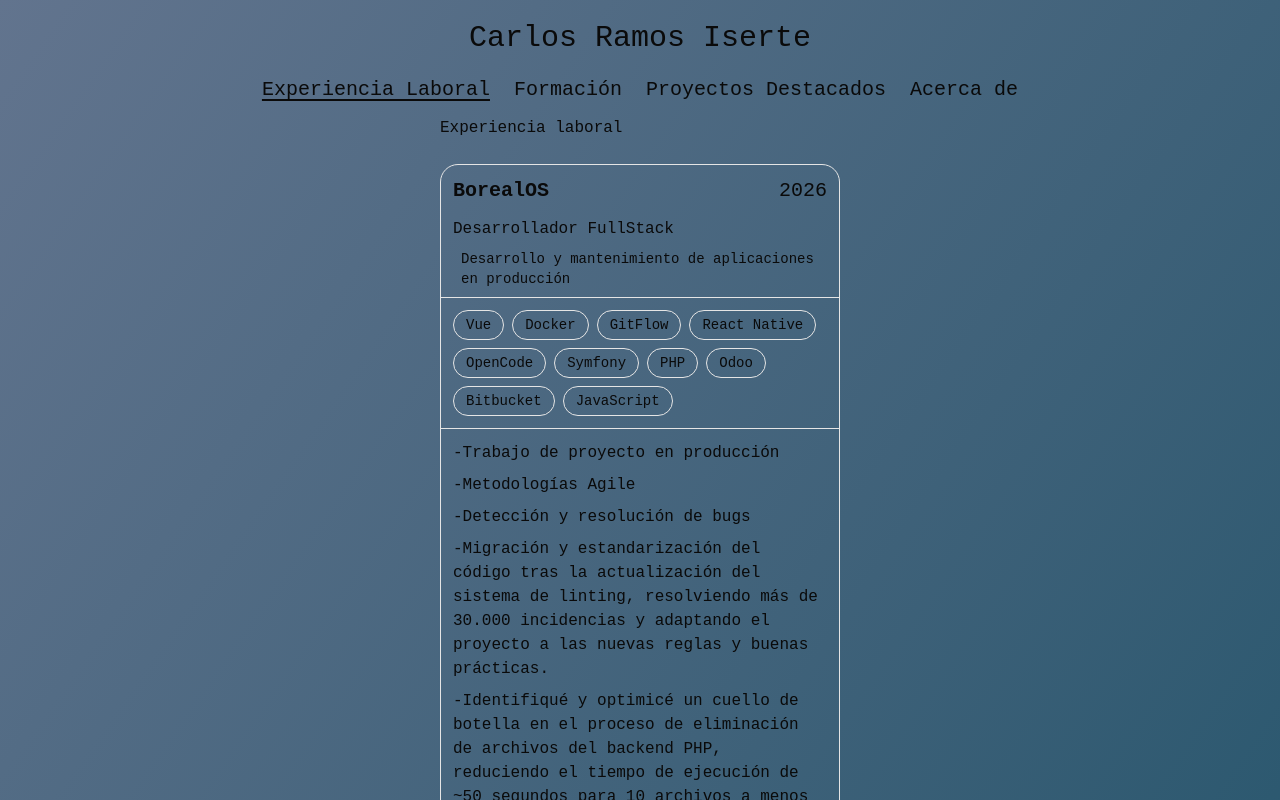
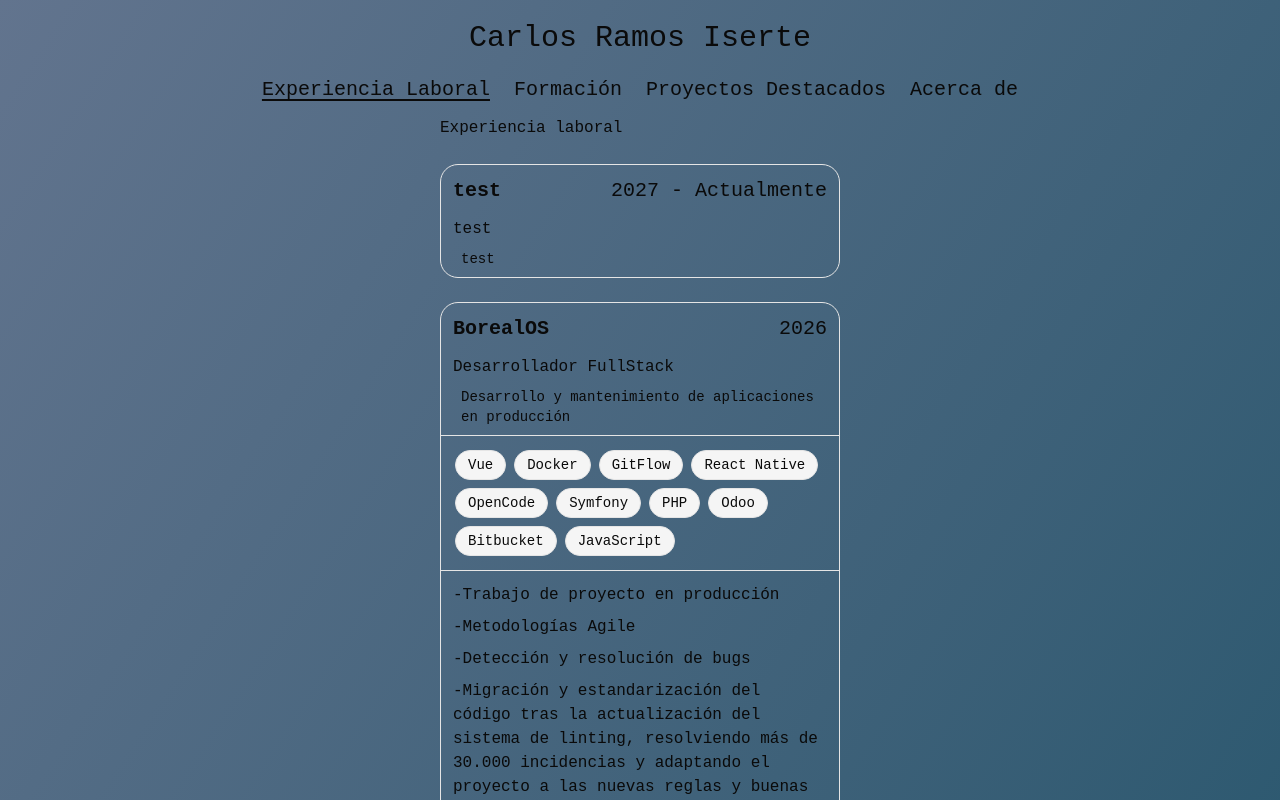
Before and after one commit to CarlosRamosDeveloper/portfolio, a React (Vite) app: page /experience in a window 1280 px wide. Shown: the top 800 px of the page. Built offline with nearby package versions, Linux system fonts and the light colour scheme.

Commit message:
refactored and rearanged components

```diff
--- a/src/portfolio/components/TechCard.tsx
+++ /dev/null
@@ -1,12 +0,0 @@
-export const TechCard = (techName: string) => {
-  return (
-    <>
-      <div
-        className="rounded-full border border-border px-3 py-1 text-sm"
-        key={techName}
-      >
-        {techName}
-      </div>
-    </>
-  );
-};
--- a/src/portfolio/components/index.ts
+++ b/src/portfolio/components/index.ts
@@ -4,4 +4,3 @@ export { PortfolioHeader } from './PortfolioHeader';
 export { PortfolioIcon } from './PortfolioIcon';
 export { PortfolioNavBar } from './PortfolioNavBar';
 export { Separator } from './Separator';
-export { TechCard } from './TechCard';
--- a/src/portfolio/data/ExperienceData.ts
+++ b/src/portfolio/data/ExperienceData.ts
@@ -6,8 +6,8 @@ export const ExperienceData: JobExperience[] = [
   //     company: '',
   //     workingPosition: '',
   //     subtitle: '',
-  //     startingYear: 202,
-  //     finishingYear: 202,
+  //     startYear: 202,
+  //     endYear: 202,
   //     techStack: [],
   //     description: [],
   //   },
@@ -75,4 +75,14 @@ export const ExperienceData: JobExperience[] = [
       'Identifiqué y optimicé un cuello de botella en el proceso de eliminación de archivos del backend PHP, reduciendo el tiempo de ejecución de ~50 segundos para 10 archivos a menos de 4 segundos para 200, aproximadamente 250× más rápido.',
     ],
   },
+  {
+    id: 4,
+    company: 'test',
+    workingPosition: 'test',
+    subtitle: 'test',
+    startYear: 2027,
+    endYear: null,
+    techStack: [],
+    description: [],
+  },
 ];
--- a/src/portfolio/pages/experience/components/ExperienceCard.tsx
+++ b/src/portfolio/pages/experience/components/ExperienceCard.tsx
@@ -1,7 +1,11 @@
 import type { JobExperience } from '@/interfaces';
-import { ExperienceDescriptionList, ExperienceSubtitle } from '.';
-import { Separator, TechCard } from '@/portfolio/components';
+import {
+  ExperienceDate,
+  ExperienceDescriptionList,
+  ExperienceSubtitle,
+} from '.';
 import { ExperienceWorkingPositionText } from './ExperienceWorkingPositionText';
+import { TechStackList } from './TechStackList';
 
 interface Props {
   experience: JobExperience;
@@ -9,39 +13,17 @@ interface Props {
 
 export const ExperienceCard = ({ experience }: Props) => {
   return (
-    <>
     <div className="my-6 w-100 border rounded-2xl">
-        <div className="flex p-3 justify-between text-xl">
+      <div className="flex p-3 justify-between">
         <div className="font-semibold text-xl">{experience.company}</div>
-          <div className="ml-4">
-            {experience.startYear}
-            {experience.startYear !== experience.endYear && (
-              <> - {experience.endYear || 'Actualmente'}</>
-            )}
-          </div>
+        <ExperienceDate start={experience.startYear} end={experience.endYear} />
       </div>
       <ExperienceWorkingPositionText
         workingPosition={experience.workingPosition}
       />
-        {experience.subtitle && (
       <ExperienceSubtitle text={experience.subtitle} />
-        )}
-        <Separator />
-        <div className="flex flex-wrap gap-2 p-3">
-          {experience.techStack.map((tech) => TechCard(tech))}
+      <TechStackList techStack={experience.techStack} />
+      <ExperienceDescriptionList descriptions={experience.description} />
     </div>
-
-        <div>
-          {experience.description && (
-            <>
-              <Separator />
-              <ExperienceDescriptionList
-                descriptions={experience.description}
-              />
-            </>
-          )}
-        </div>
-      </div>
-    </>
   );
 };
--- /dev/null
+++ b/src/portfolio/pages/experience/components/ExperienceDate.tsx
@@ -0,0 +1,13 @@
+interface Props {
+  start: number;
+  end?: number | null;
+}
+
+export const ExperienceDate = ({ start, end = null }: Props) => {
+  return (
+    <div className="text-xl">
+      {start}
+      {start !== end && <> - {end ?? 'Actualmente'}</>}
+    </div>
+  );
+};
--- a/src/portfolio/pages/experience/components/ExperienceDescriptionList.tsx
+++ b/src/portfolio/pages/experience/components/ExperienceDescriptionList.tsx
@@ -1,3 +1,4 @@
+import { Separator } from '@/portfolio/components';
 import { ExperienceDescription } from './ExperienceDescription';
 
 interface Props {
@@ -5,8 +6,10 @@ interface Props {
 }
 
 export const ExperienceDescriptionList = ({ descriptions }: Props) => {
+  if (descriptions.length === 0) return null;
   return (
     <>
+      <Separator />
       <div className="py-2 m-1">
         {descriptions.map((description) => (
           <ExperienceDescription description={description} />
--- a/src/portfolio/pages/experience/components/ExperienceSubtitle.tsx
+++ b/src/portfolio/pages/experience/components/ExperienceSubtitle.tsx
@@ -1,7 +1,8 @@
 interface Props {
-  text: string;
+  text?: string;
 }
 
 export const ExperienceSubtitle = ({ text }: Props) => {
+  if (!text) return;
   return <p className="flex text-sm px-5 py-2">{text}</p>;
 };
--- /dev/null
+++ b/src/portfolio/pages/experience/components/TechCard.tsx
@@ -0,0 +1,16 @@
+interface Props {
+  techName: string;
+}
+
+export const TechCard = ({ techName }: Props) => {
+  return (
+    <>
+      <div
+        className="rounded-full border border-border bg-muted px-3 py-1 text-sm"
+        key={techName}
+      >
+        {techName}
+      </div>
+    </>
+  );
+};
--- /dev/null
+++ b/src/portfolio/pages/experience/components/TechStackList.tsx
@@ -0,0 +1,23 @@
+import type { Technologies } from '@/interfaces';
+import { TechCard } from '.';
+import { Separator } from '@/portfolio/components';
+
+interface Props {
+  techStack: Technologies[];
+}
+
+export const TechStackList = ({ techStack }: Props) => {
+  if (techStack.length === 0) return;
+  return (
+    <>
+      <Separator />
+      <div className="p-1 m-1">
+        <div className="flex flex-wrap gap-2 m-0.5 p-1">
+          {techStack.map((tech) => (
+            <TechCard key={tech} techName={tech} />
+          ))}
+        </div>
+      </div>
+    </>
+  );
+};
--- a/src/portfolio/pages/experience/components/index.ts
+++ b/src/portfolio/pages/experience/components/index.ts
@@ -1,5 +1,7 @@
 export { ExperienceCard } from './ExperienceCard';
 export { ExperienceCardsList } from './ExperienceCardsList';
+export { ExperienceDate } from './ExperienceDate';
 export { ExperienceDescription } from './ExperienceDescription';
 export { ExperienceDescriptionList } from './ExperienceDescriptionList';
 export { ExperienceSubtitle } from './ExperienceSubtitle';
+export { TechCard } from './TechCard';
```
Lines whose indentation alone changed are shown as unchanged.
